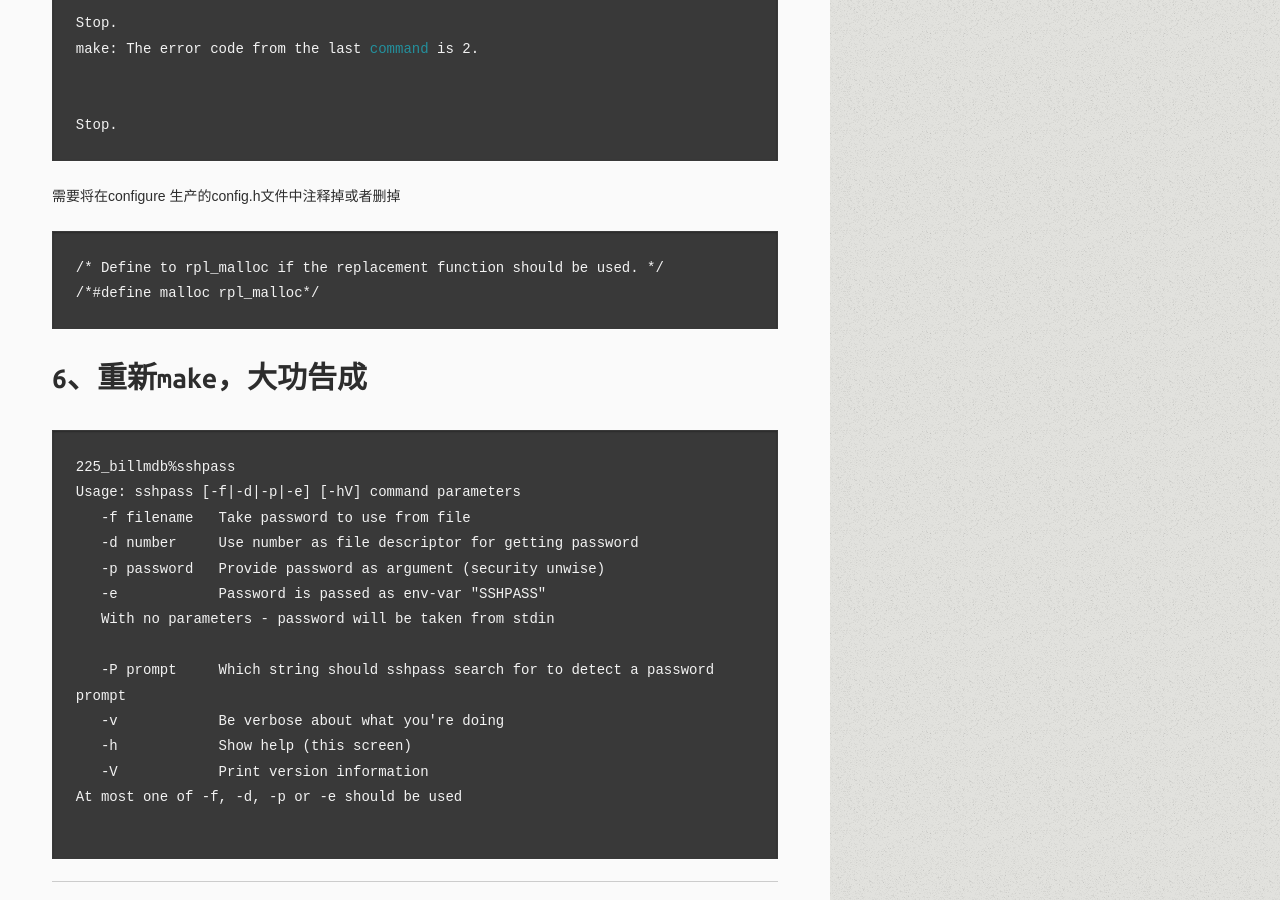
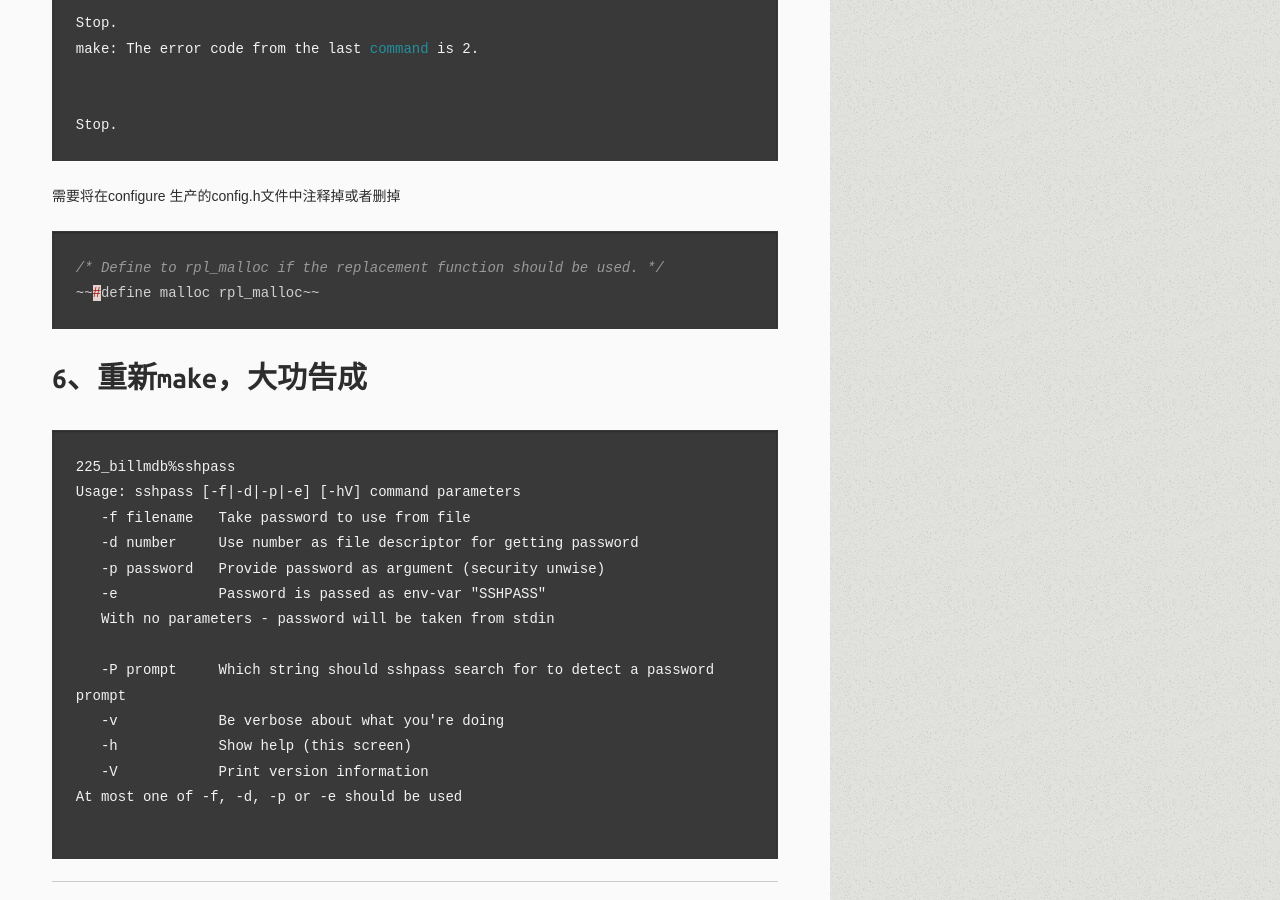
Before and after one commit to junerain/junerain.github.io, a Jekyll site: the page built from _posts/unix/2017-6-3-aix-sshpass.md, in a window 1280 px wide and 900 px high, scrolled down 2414 px. Built offline with Jekyll 4.4.1, drawn with Linux system fonts in a browser that asks for light colours; comment, search, counter and statistics services are not loaded.

Commit message:
修改显示c语言

````diff
--- a/_posts/unix/2017-6-3-aix-sshpass.md
+++ b/_posts/unix/2017-6-3-aix-sshpass.md
@@ -73,9 +73,9 @@ Stop.
 ```
 需要将在configure 生产的config.h文件中注释掉或者删掉
 
-```
+```c
 /* Define to rpl_malloc if the replacement function should be used. */
-/*#define malloc rpl_malloc*/
+~~#define malloc rpl_malloc~~
 ```
 
 ## 6、重新make，大功告成
````
